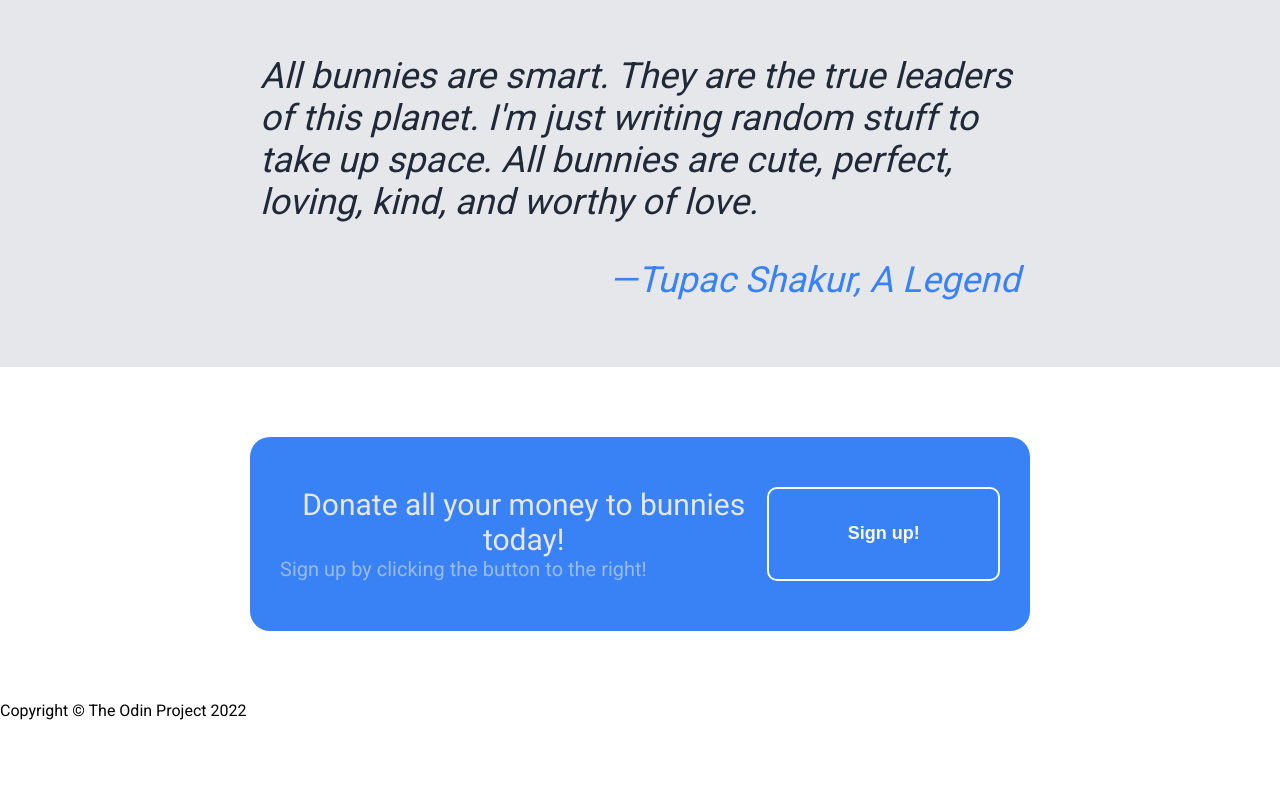
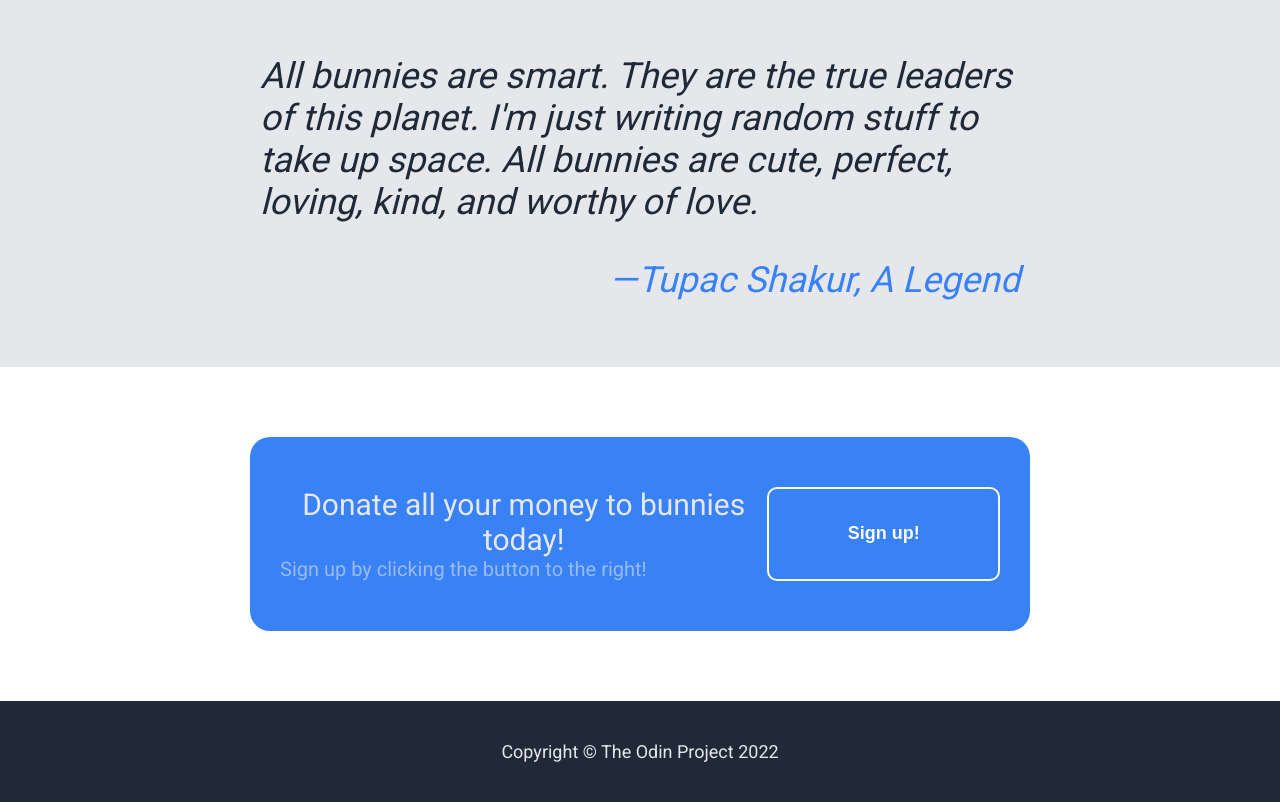
Before and after one commit to fariyinn/landing_page, a plain HTML site: page index.html in a window 1280 px wide. Shown: the part 1010-1812 px from the top of the page. Before the commit the page ends 1730 px from the top, so only its background shows below. Drawn offline with Linux system fonts and the light colour scheme.

Commit message:
Complete formatting for 'footer' section

```diff
--- a/style.css
+++ b/style.css
@@ -257,3 +257,16 @@ img {
     /* set button width */
     width: 250px;
 }
+
+.footer {
+    /* set background color */
+    background-color: #1F2937;
+    /* set text color */
+    font-size: 18px;
+    /* set text color */
+    color: #E5E7EB;
+    /* align text */
+    text-align: center;
+    /* add space around text */
+    padding: 40px;
+}
```
